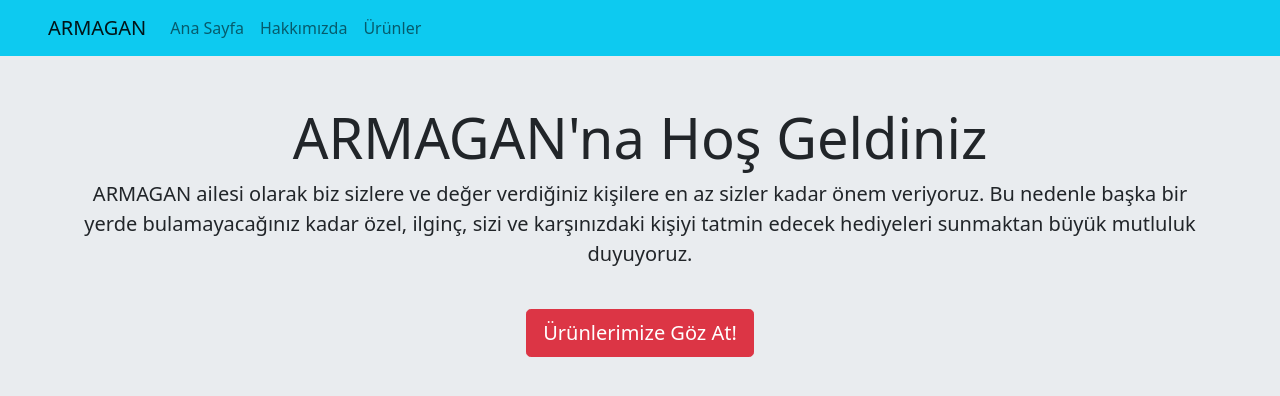
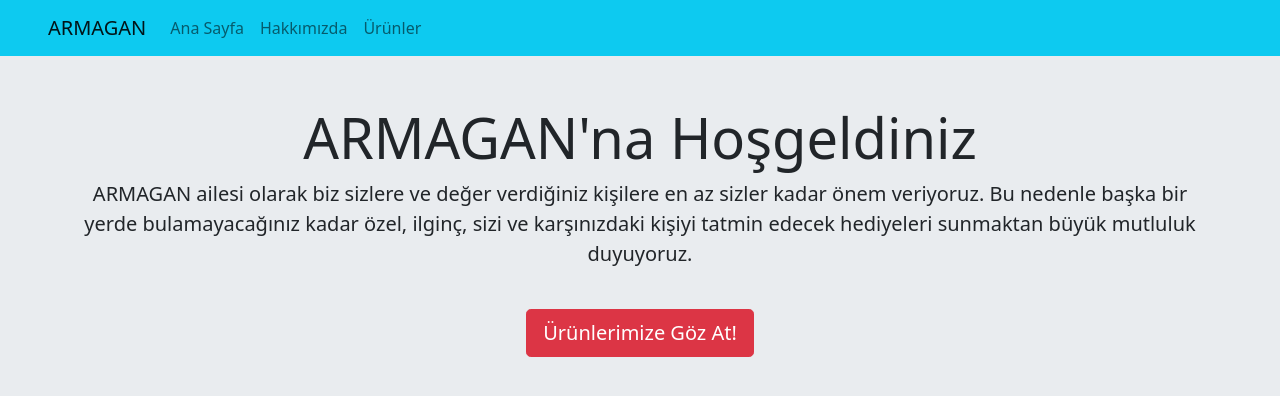
Before and after one commit to furkanbardakk/ARMAGAN_Magaza, a plain HTML site: page index.html in a window 1280 px wide. Drawn offline with nearby package versions, Linux system fonts and the light colour scheme.

Commit message:
Update index.html

```diff
--- a/index.html
+++ b/index.html
@@ -29,7 +29,7 @@
     </nav>
     <main>
         <div class="jumbotron container text-center mt-5">
-            <h1 class="display-4">ARMAGAN'na Hoş Geldiniz</h1>
+            <h1 class="display-4">ARMAGAN'na Hoşgeldiniz</h1>
             <p class="lead">ARMAGAN ailesi olarak biz sizlere ve değer verdiğiniz kişilere
                 en az sizler kadar önem veriyoruz. Bu nedenle başka bir yerde
                 bulamayacağınız kadar özel, ilginç, sizi ve karşınızdaki kişiyi tatmin
```
